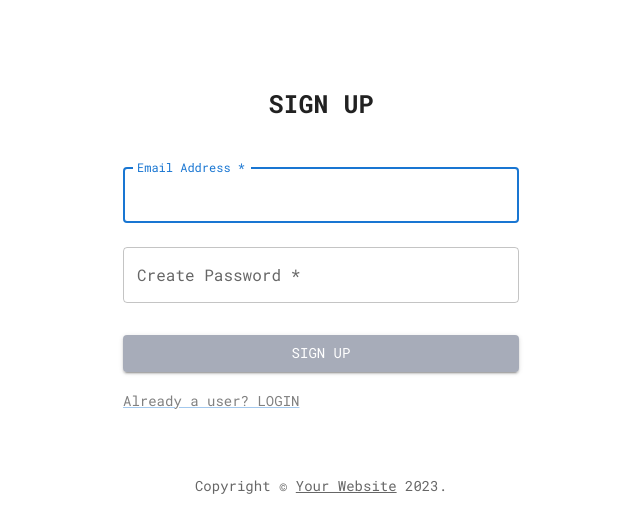
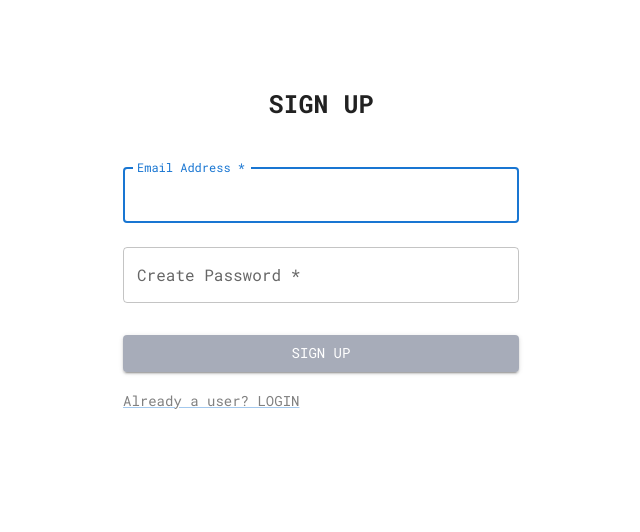
Before and after one commit to bestchayapol/csc105-hackathon-group-7, a React (Vite) app in the folder BlueSky/Frontend/: page / in a window 1280 px wide. Shown: the top 532 px of the page, without its empty margins (319-959 px from the left). Built offline with nearby package versions, Linux system fonts and the light colour scheme.

Commit message:
Remove copyright

```diff
--- a/BlueSky/Frontend/page/Login.jsx
+++ b/BlueSky/Frontend/page/Login.jsx
@@ -5,22 +5,8 @@
 import Link from '@mui/material/Link';
 import Grid from '@mui/material/Grid';
 import Box from '@mui/material/Box';
-import Typography from '@mui/material/Typography';
 import Container from '@mui/material/Container';
 import { createTheme, ThemeProvider } from '@mui/material/styles';
-
-function Copyright(props) {
-  return (
-    <Typography variant="body2" color="text.secondary" align="center" {...props}>
-      {'Copyright © '}
-      <Link color="inherit" href="https://mui.com/">
-        Your Website
-      </Link>{' '}
-      {new Date().getFullYear()}
-      {'.'}
-    </Typography>
-  );
-}
 
 const theme = createTheme({
     typography: {
@@ -93,7 +79,6 @@
             </Grid>
           </Box>
         </Box>
-        <Copyright sx={{ mt: 8, mb: 4 }} />
       </Container>
     </ThemeProvider>
   );
--- a/BlueSky/Frontend/page/Signup.jsx
+++ b/BlueSky/Frontend/page/Signup.jsx
@@ -5,22 +5,8 @@
 import Link from '@mui/material/Link';
 import Grid from '@mui/material/Grid';
 import Box from '@mui/material/Box';
-import Typography from '@mui/material/Typography';
 import Container from '@mui/material/Container';
 import { createTheme, ThemeProvider } from '@mui/material/styles';
-
-function Copyright(props) {
-  return (
-    <Typography variant="body2" color="text.secondary" align="center" {...props}>
-      {'Copyright © '}
-      <Link color="inherit" href="https://mui.com/">
-        Your Website
-      </Link>{' '}
-      {new Date().getFullYear()}
-      {'.'}
-    </Typography>
-  );
-}
 
 const theme = createTheme({
     typography: {
@@ -93,7 +79,6 @@
             </Grid>
           </Box>
         </Box>
-        <Copyright sx={{ mt: 8, mb: 4 }} />
       </Container>
     </ThemeProvider>
   );
```
